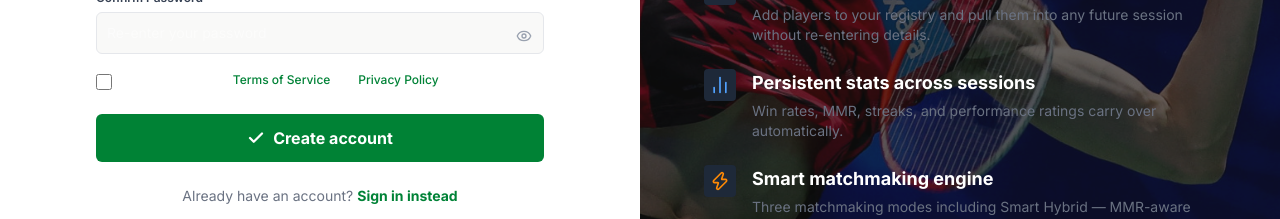
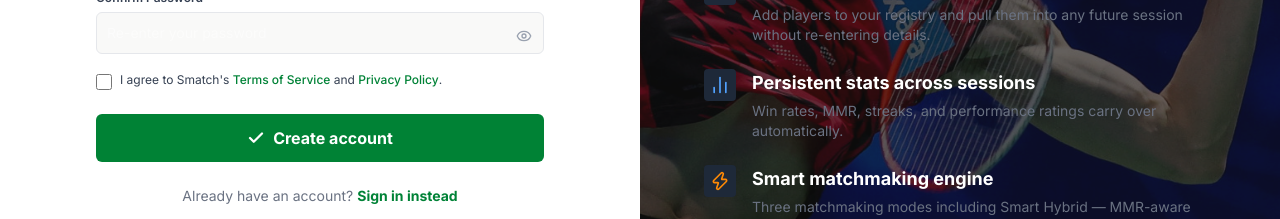
Before and after one commit to Gaeano/project-smatch, a Next.js app: page /signup in a window 1280 px wide. Shown: the part 547-766 px from the top of the page. Built offline with nearby package versions, Linux system fonts and the light colour scheme.

Commit message:
fix: wrong colors in signup and login

```diff
--- a/app/login/loginform.tsx
+++ b/app/login/loginform.tsx
@@ -49,7 +49,7 @@ export default function LoginForm() {
             <div className='flex items-start gap-2 mb-6'>
                 <input type='checkbox' id='terms' className='mt-1 w-4 h-4 accent-green-600 text-green-700 border-gray-300 rounded focus:ring-green-700 cursor-pointer'
                 />
-                <label htmlFor='terms' className='text-xs leading-relaxed'>
+                <label htmlFor='terms' className='text-xs leading-relaxed text-gray-700'>
                     Keep me signed in
                 </label>
             </div>
--- a/app/page.tsx
+++ b/app/page.tsx
@@ -189,6 +189,7 @@ export default function Home() {
 
       </section>
 
+      {/* TODO: improve style */}
       <section id="features" className="min-h-screen w-full bg-white flex flex-col items-center text-black p-8 justify-center">
        <div className="max-w-7xl w-full grid grid-cols-1 lg:grid-cols-2 gap-16 items-center">
           <div>
--- a/app/signup/signupform.tsx
+++ b/app/signup/signupform.tsx
@@ -74,7 +74,7 @@ export default function SignupForm() {
             <div className='flex items-start gap-2 mb-6'>
                 <input type='checkbox' id='terms' className='mt-1 w-4 h-4 accent-green-600 text-green-700 border-gray-300 rounded focus:ring-green-700 cursor-pointer'
                 />
-                <label htmlFor='terms' className='text-xs leading-relaxed'>
+                <label htmlFor='terms' className='text-xs leading-relaxed text-gray-700'>
                     I agree to Smatch&apos;s <a href="#" className="text-green-700 font-medium">Terms of Service</a> and <a href="#" className="text-green-700 font-medium">Privacy Policy</a>.
                 </label>
             </div>
```
